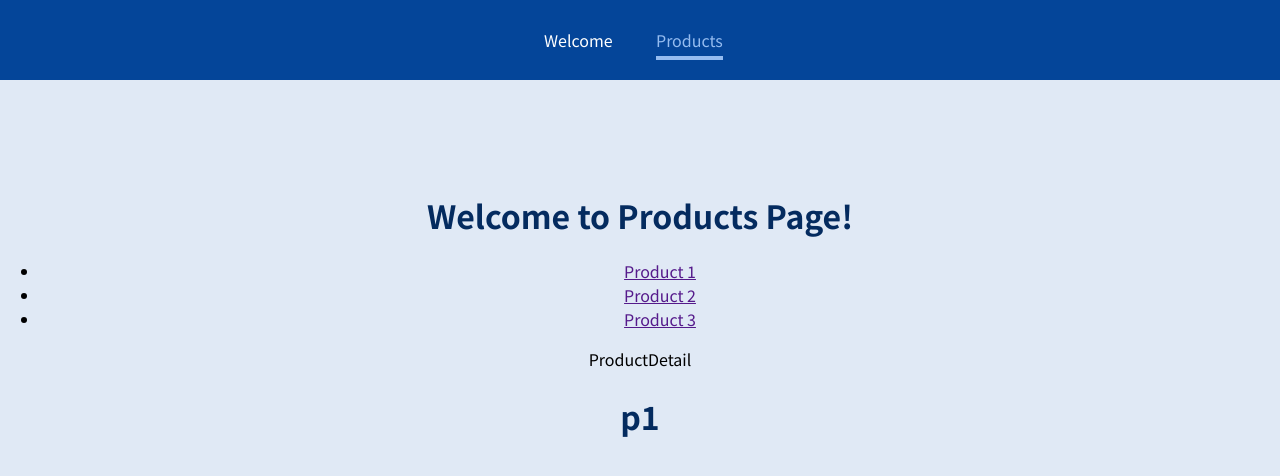
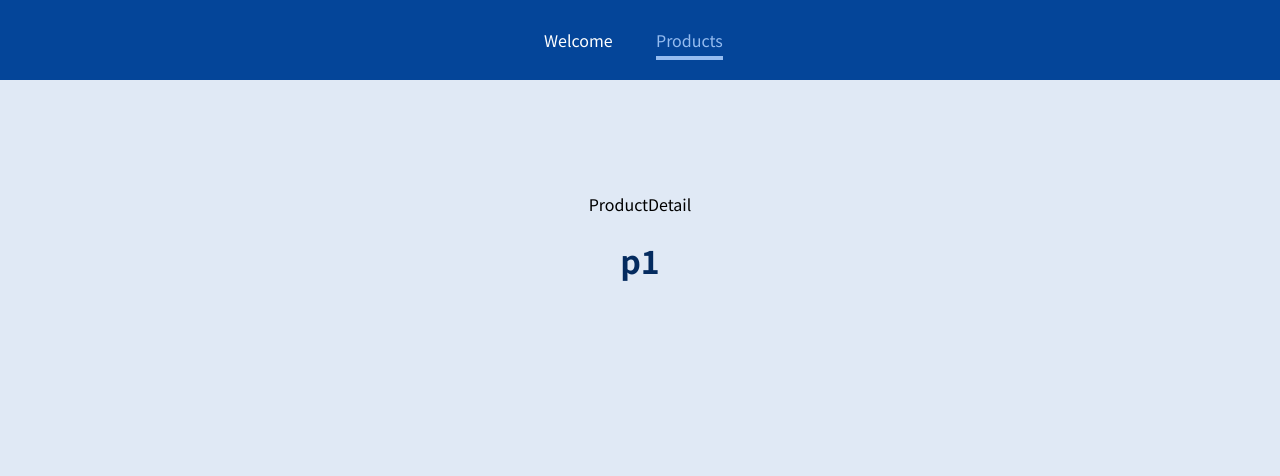
Before and after one commit to Harry-Leepz/React-Router, a React (Create React App) app: page /products/p1 in a window 1280 px wide. Shown: the top 476 px of the page. Built offline with nearby package versions, Linux system fonts and the light colour scheme.

Commit message:
Add Switch and exact prop to render route specific components

```diff
--- a/src/App.js
+++ b/src/App.js
@@ -1,4 +1,4 @@
-import { Route } from "react-router-dom";
+import { Route, Switch } from "react-router-dom";
 
 import Welcome from "./pages/Welcome";
 import Products from "./pages/Products";
@@ -10,15 +10,17 @@ function App() {
     <div>
       <Header />
       <main>
+        <Switch>
           <Route path='/welcome'>
             <Welcome />
           </Route>
-        <Route path='/products'>
+          <Route path='/products' exact>
             <Products />
           </Route>
           <Route path='/products/:productId'>
             <ProductDetail />
           </Route>
+        </Switch>
       </main>
     </div>
   );
--- a/src/pages/Products.jsx
+++ b/src/pages/Products.jsx
@@ -7,13 +7,13 @@ const Products = () => {
       <h1>Welcome to Products Page!</h1>
       <ul>
         <li>
-          <Link>Product 1</Link>
+          <Link to='/products/p1'>Product 1</Link>
         </li>
         <li>
-          <Link>Product 2</Link>
+          <Link to='/products/p2'>Product 2</Link>
         </li>
         <li>
-          <Link>Product 3</Link>
+          <Link to='/products/p3'>Product 3</Link>
         </li>
       </ul>
     </>
```
Also changed, not shown: 1 other file (tests, documents, lock files or other folders). Lines whose indentation alone changed are shown as unchanged.
